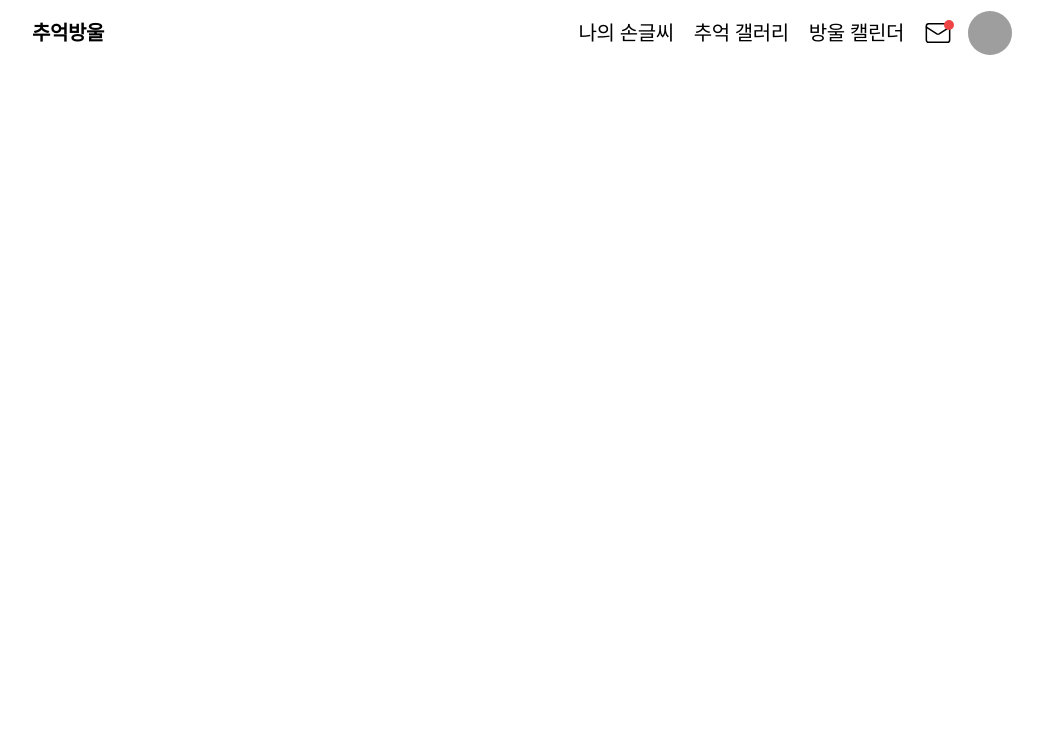
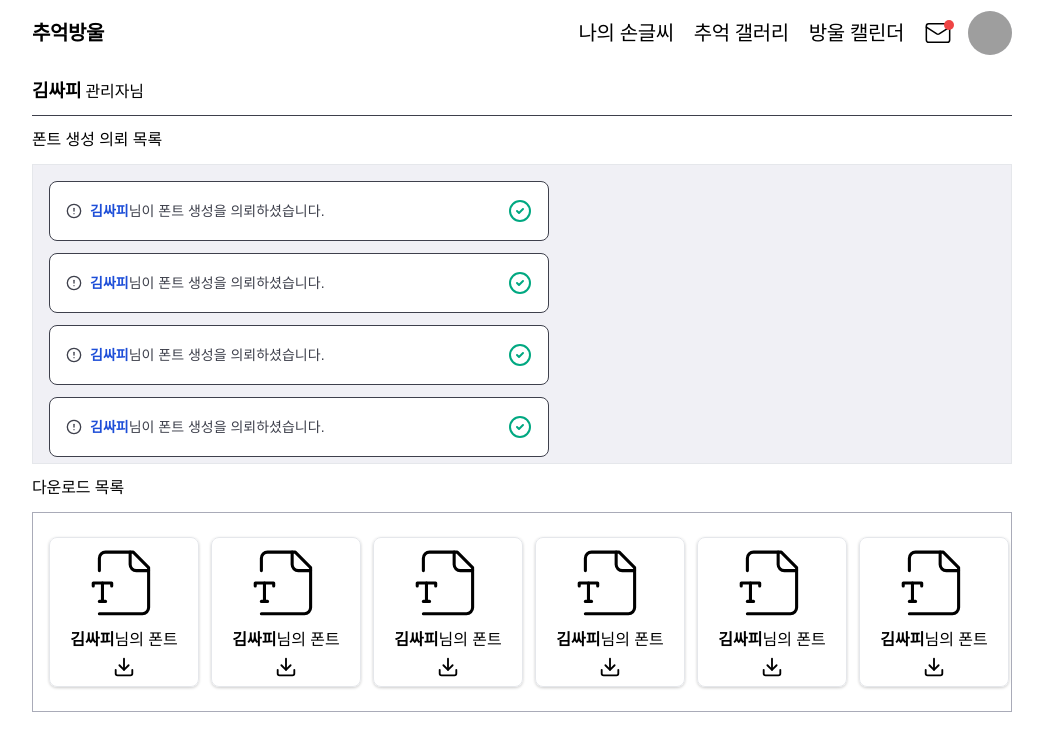
Before and after one commit to rmfosem613/MemoryBubble, a React (Vite) app in the folder FE/: page /admin in a window 1280 px wide. Shown: the top 750 px of the page, without its empty margins (118-1161 px from the left). Built offline with nearby package versions, Linux system fonts and the light colour scheme; grey boxes are pictures that could not be loaded; a web font is replaced by a local one.

Commit message:
Feat:Admin 페이지 구현
관리자 폰트 생성 의뢰 목록 list
관리자 다운로드 목록 list

S12P21D201-158

```diff
--- a/FE/src/App.tsx
+++ b/FE/src/App.tsx
@@ -13,6 +13,9 @@ import EnterPage from './pages/EnterPage';
 import JoinPage from './pages/JoinPage';
 import CreateGroupPage from './pages/CreateGroupPage';
 import Header from './components/header/Header';
+
+// 관리자 페이지
+import AdminPage from './pages/AdminPage'
 
 function App() {
   return (
@@ -33,6 +36,7 @@ function App() {
           <Route path='/enter' element={<EnterPage />} />
           <Route path='/join' element={<JoinPage />} />
           <Route path='/create' element={<CreateGroupPage />} />
+          <Route path='/admin' element={<AdminPage />} />
         </Routes>
         <Modal />
       </BrowserRouter>
--- /dev/null
+++ b/FE/src/components/admin/AlertAdmin.tsx
@@ -0,0 +1,22 @@
+import { AlertCircle, CircleCheck } from "lucide-react";
+
+interface FontProps {
+  user: string
+}
+
+const AlertAdmin = ({ user }: FontProps) => {
+  return (
+    <>
+      <div className={`p-4 flex items-center justify-between border border-gray-700 rounded-lg bg-white w-[500px] h-[60px]`}>
+        <div className="flex items-center space-x-2">
+          <AlertCircle className={`w-4 h-4 text-gray-700`} />
+          <span className={`font-medium text-sm text-gray-700`}><span className="font-p-800 text-blue-700">{user}</span>님이 폰트 생성을 의뢰하셨습니다.</span>
+        </div>
+        {/* x 누르면 완료 처리 */}
+        <CircleCheck className={`w-6 h-6 text-green-200`} />
+      </div>
+    </>
+  )
+}
+
+export default AlertAdmin
--- /dev/null
+++ b/FE/src/components/admin/DownloadFont.tsx
@@ -0,0 +1,22 @@
+import { Download, FileType2 } from "lucide-react";
+
+interface FontProps {
+  user: string
+}
+
+const DownloadFont = ({ user }: FontProps) => {
+  return (
+    <div className="flex justify-center">
+      <div className="flex w-[150px] flex-col items-center justify-center border h-[150px] rounded-[8px] shadow-sm p-2">
+        <FileType2 width={'80px'} height={'80px'} strokeWidth="1" />
+        <div className="flex items-center mt-2">
+          <span className="font-p-700">{user}</span>
+          <span>님의 폰트</span>
+        </div>
+        <Download className="mt-1" />
+      </div>
+    </div>
+  )
+}
+
+export default DownloadFont
--- /dev/null
+++ b/FE/src/pages/AdminPage.tsx
@@ -0,0 +1,33 @@
+import Alert from '@/components/admin/AlertAdmin'
+import DownloadFont from '@/components/admin/DownloadFont'
+
+function AdminPage() {
+  return (
+    <div className='container pt-[68px] space-y-3'>
+      <div className='flex py-[10px] border border-x-0 border-t-0 border-gray-700 botder-b-4 space-x-1 items-end'>
+        <span className='font-p-700 text-h5-lg'>김싸피</span>
+        <span className='font-p-500 text-subtitle-1-lg flex mb-[1.3px]'>관리자님</span>
+      </div>
+      <div className='font-p-500 text-subtitle-1-lg'>폰트 생성 의뢰 목록</div>
+      <div className='flex-row space-y-3 border bg-gray-200 h-[300px] w-full items-start p-4 overflow-y-auto'>
+        <Alert user='김싸피' />
+        <Alert user='김싸피' />
+        <Alert user='김싸피' />
+        <Alert user='김싸피' />
+        <Alert user='김싸피' />
+        <Alert user='김싸피' />
+      </div>
+      <div className='font-p-500 text-subtitle-1-lg'>다운로드 목록</div>
+      <div className='flex items-center space-x-3 border border-gray-500 h-[200px] w-full p-4 overflow-x-auto'>
+        <DownloadFont user='김싸피' />
+        <DownloadFont user='김싸피' />
+        <DownloadFont user='김싸피' />
+        <DownloadFont user='김싸피' />
+        <DownloadFont user='김싸피' />
+        <DownloadFont user='김싸피' />
+      </div>
+    </div>
+  )
+}
+
+export default AdminPage
--- a/FE/src/pages/MainPage.tsx
+++ b/FE/src/pages/MainPage.tsx
@@ -31,9 +31,9 @@ function MainPage() {
   return (
     <>
       {/* 임시 헤더 영역 */}
-      <div className="w-full h-[65px] z-50 fixed top-0 left-0 bg-white opacity-[80%]">
+      {/* <div className="w-full h-[65px] z-50 fixed top-0 left-0 bg-white opacity-[80%]">
         <p className="text-h-logo-lg font-p-800 p-[16px]">추억방울</p>
-      </div>
+      </div> */}
 
       {/* 여기서부터 MainPage */}
       <div className={`${currentAlbum?.bgColor || 'bg-p-800'} h-screen transition-colors duration-500`}>
```
